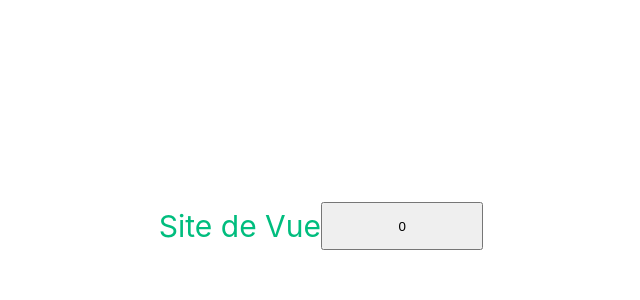
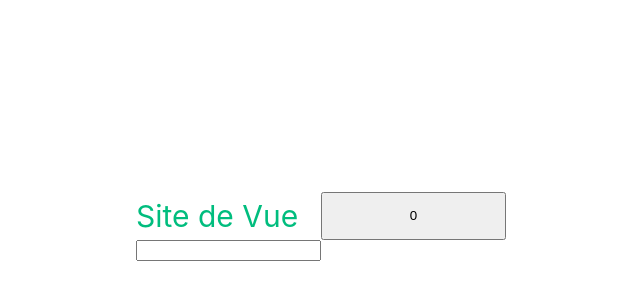
Before and after one commit to JoraxTV/todo_list, a Vue app: page / in a window 1280 px wide. Shown: the part 174-474 px from the top of the page, without its empty margins (319-959 px from the left). Built offline with nearby package versions, Linux system fonts and the light colour scheme.

Commit message:
Exercice 6

```diff
--- a/src/App.vue
+++ b/src/App.vue
@@ -6,11 +6,15 @@
   compteur.value++;
   console.log(compteur.value);
 }
+function onInput(event : any) {
+  compteur.value = event.target.value;
+}
 </script>
 
 <template>
   <h1><a v-bind:href="url">Site de Vue</a></h1>
   <button v-on:click="incremente">{{ compteur }}</button>
+  <input type="number" v-on:input="onInput" v-bind="compteur" />
 </template>
 
 <style scoped>
```
